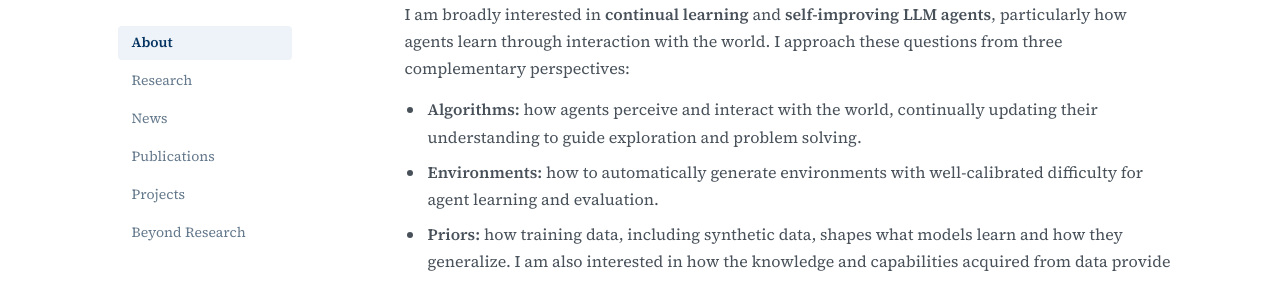
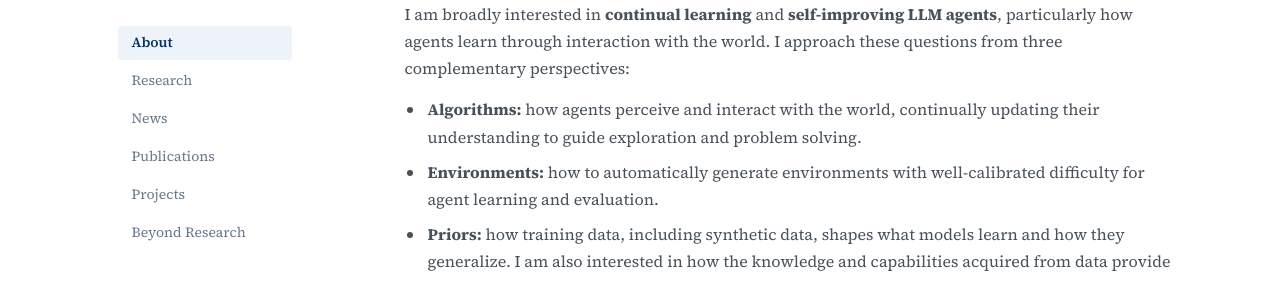
Before and after one commit to 99ninew/99ninew.github.io, a plain HTML site: page index.html in a window 1280 px wide. Shown: the part 509-790 px from the top of the page. Drawn offline with Linux system fonts and the light colour scheme.

Commit message:
Strengthen emphasis in research interests

```diff
--- a/assets/css/content.css
+++ b/assets/css/content.css
@@ -81,7 +81,7 @@ section>h2:not(:first-child){margin-top:46px}
 @media(prefers-color-scheme:dark){.publication-label{background:#3eb7f0;color:#10212b}}
 
 .research-interests{margin:0}
-.research-interests strong{color:inherit}
+.research-interests strong{color:inherit;font-weight:700}
 .research-perspectives{margin:14px 0 20px;padding-left:1.25em;list-style:disc}
 .research-perspectives>li{padding-left:3px}
 .research-perspectives>li+li{margin-top:8px}
```
